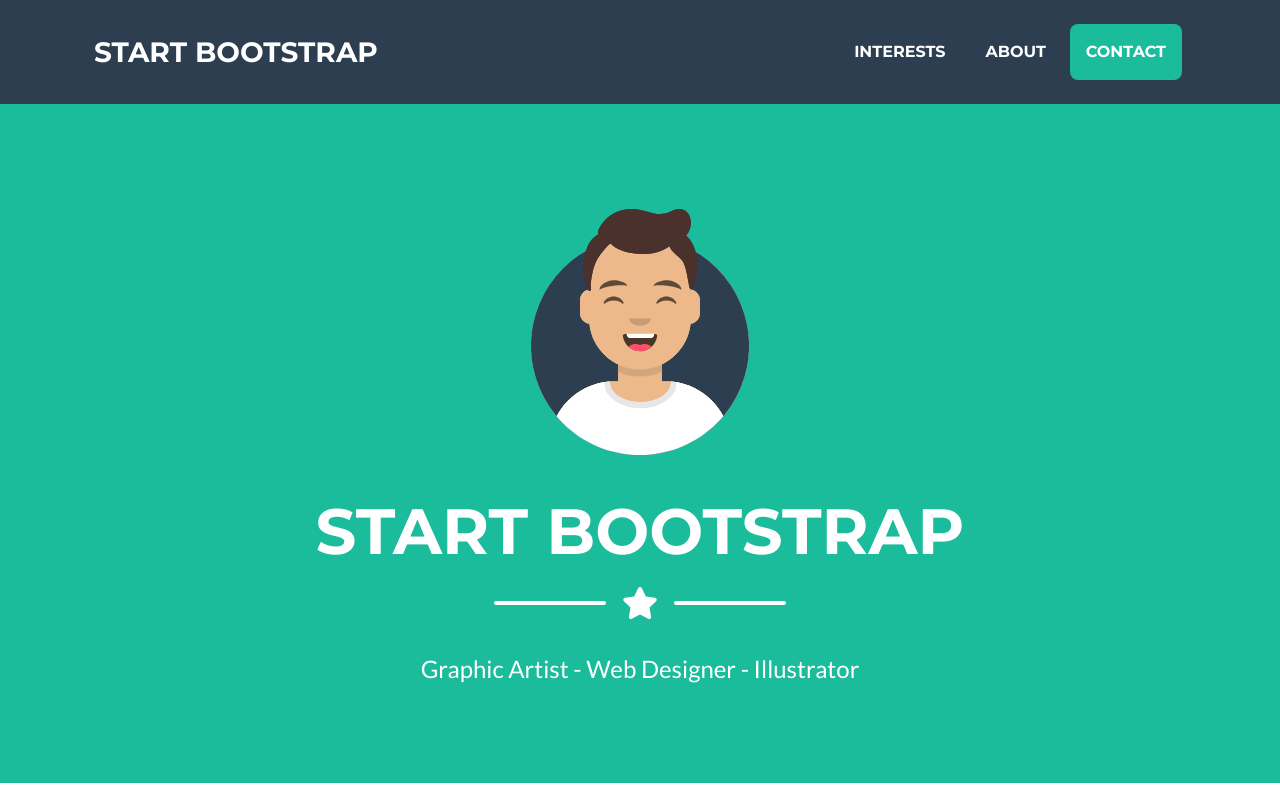
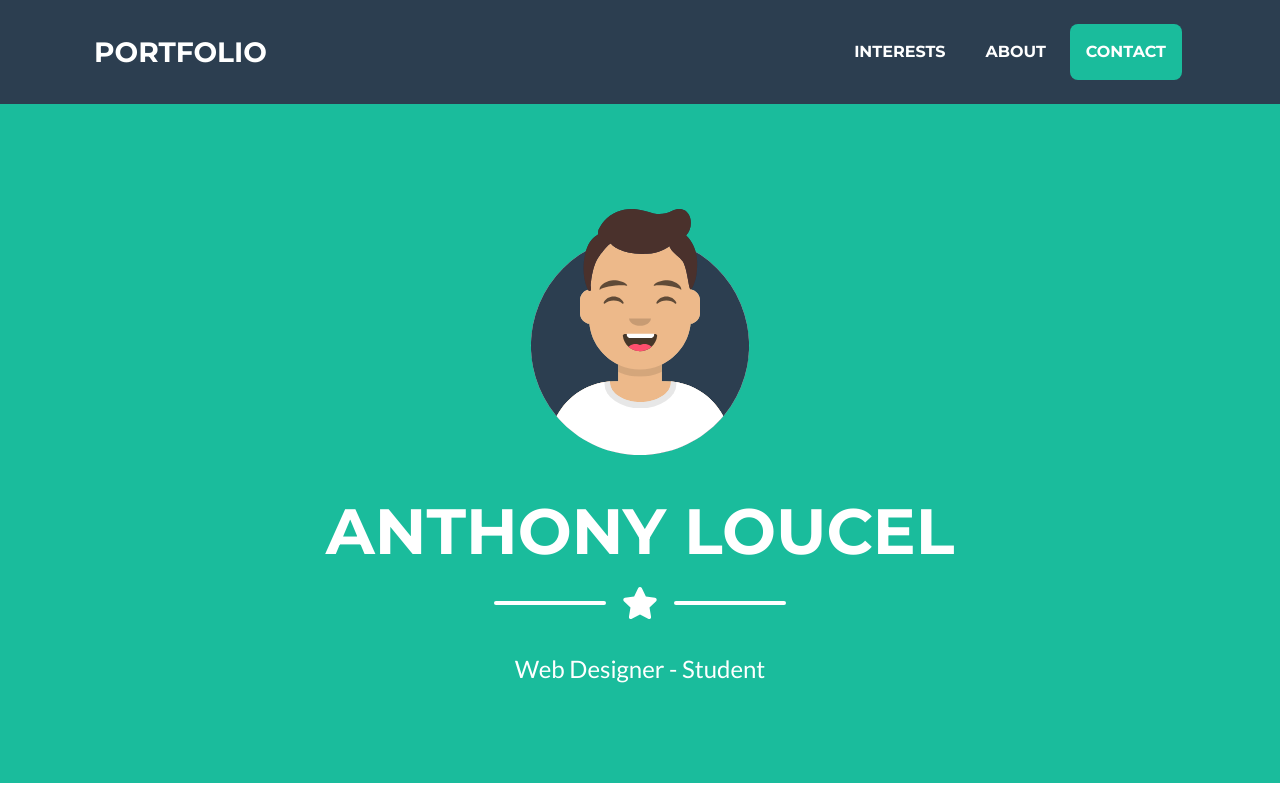
Before and after one commit to 122aloucel/portfolio, a website: page index.html in a window 1280 px wide. Shown: the top 800 px of the page. Drawn offline with nearby package versions, Linux system fonts and the light colour scheme.

Commit message:
Add files via upload

```diff
--- a/index.html
+++ b/index.html
@@ -37,9 +37,7 @@
       id="mainNav"
     >
       <div class="container">
-        <a class="navbar-brand js-scroll-trigger" href="#page-top"
-          >Start Bootstrap</a
-        >
+        <a class="navbar-brand js-scroll-trigger" href="#page-top">Portfolio</a>
         <button
           class="navbar-toggler navbar-toggler-right text-uppercase font-weight-bold bg-primary text-white rounded"
           type="button"
@@ -89,7 +87,7 @@
           alt=""
         />
         <!-- Masthead Heading-->
-        <h1 class="masthead-heading text-uppercase mb-0">Start Bootstrap</h1>
+        <h1 class="masthead-heading text-uppercase mb-0">Anthony Loucel</h1>
         <!-- Icon Divider-->
         <div class="divider-custom divider-light">
           <div class="divider-custom-line"></div>
@@ -98,7 +96,7 @@
         </div>
         <!-- Masthead Subheading-->
         <p class="masthead-subheading font-weight-light mb-0">
-          Graphic Artist - Web Designer - Illustrator
+          Web Designer - Student
         </p>
       </div>
     </header>
```
